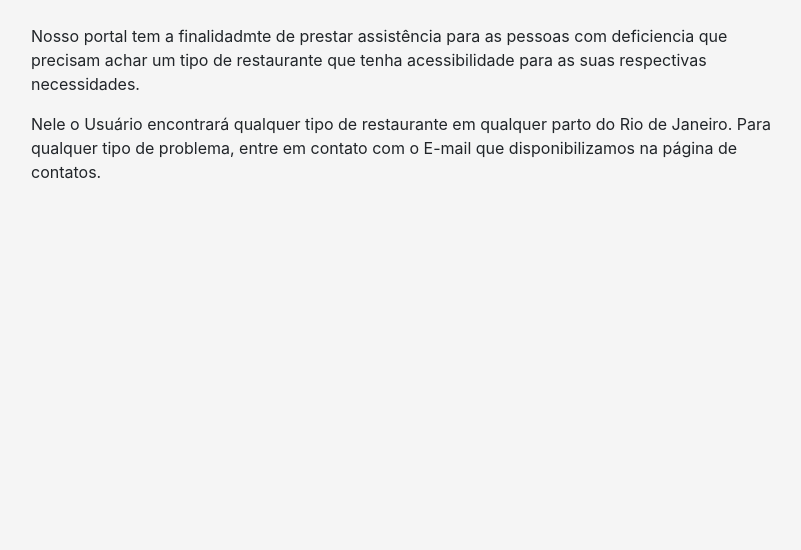
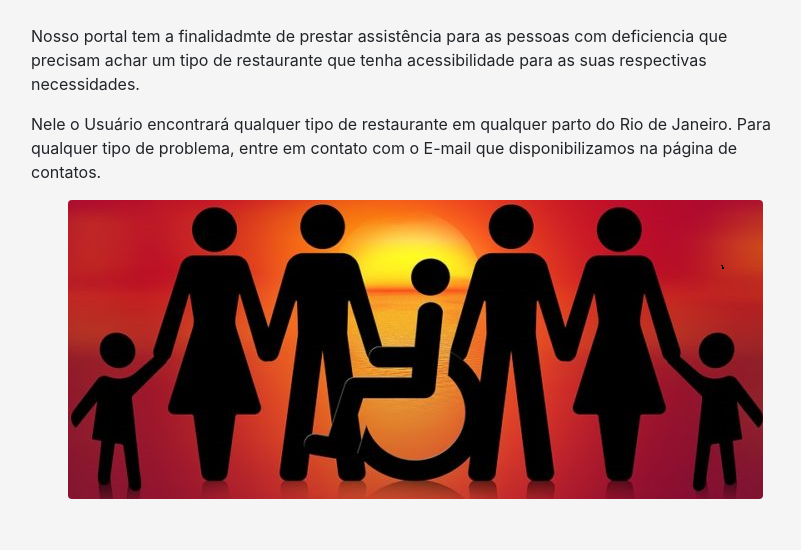
Before and after one commit to NOX-0202/restaurantes-para-todos, a PHP site: page /sobre.php in a window 1280 px wide. Shown: the part 250-800 px from the top of the page, without its empty margins (225-1026 px from the left). Run offline with PHP 8.4, Linux system fonts and the light colour scheme; some libraries are stand-ins or nearby versions.

Commit message:
everything done

```diff
--- a/src/sobre.php
+++ b/src/sobre.php
@@ -17,6 +17,9 @@
     <div class="mt-5" style="margin: 0 20%;">
         <P>Nosso portal tem a finalidadmte de prestar assistência para as pessoas com deficiencia que precisam achar um tipo de restaurante que tenha acessibilidade para as suas respectivas necessidades.</P>
         <P>Nele o Usuário encontrará qualquer tipo de restaurante em qualquer parto do Rio de Janeiro. Para qualquer tipo de problema, entre em contato com o E-mail que disponibilizamos na página de contatos. </P>
+        <div class="text-center mt-3">
+            <img src="../img/inclusion.jpg" class="rounded">
+        </div>
     </div>
    </body>
 </html>
```
Also changed, not shown: img/inclusion.jpg (added).
